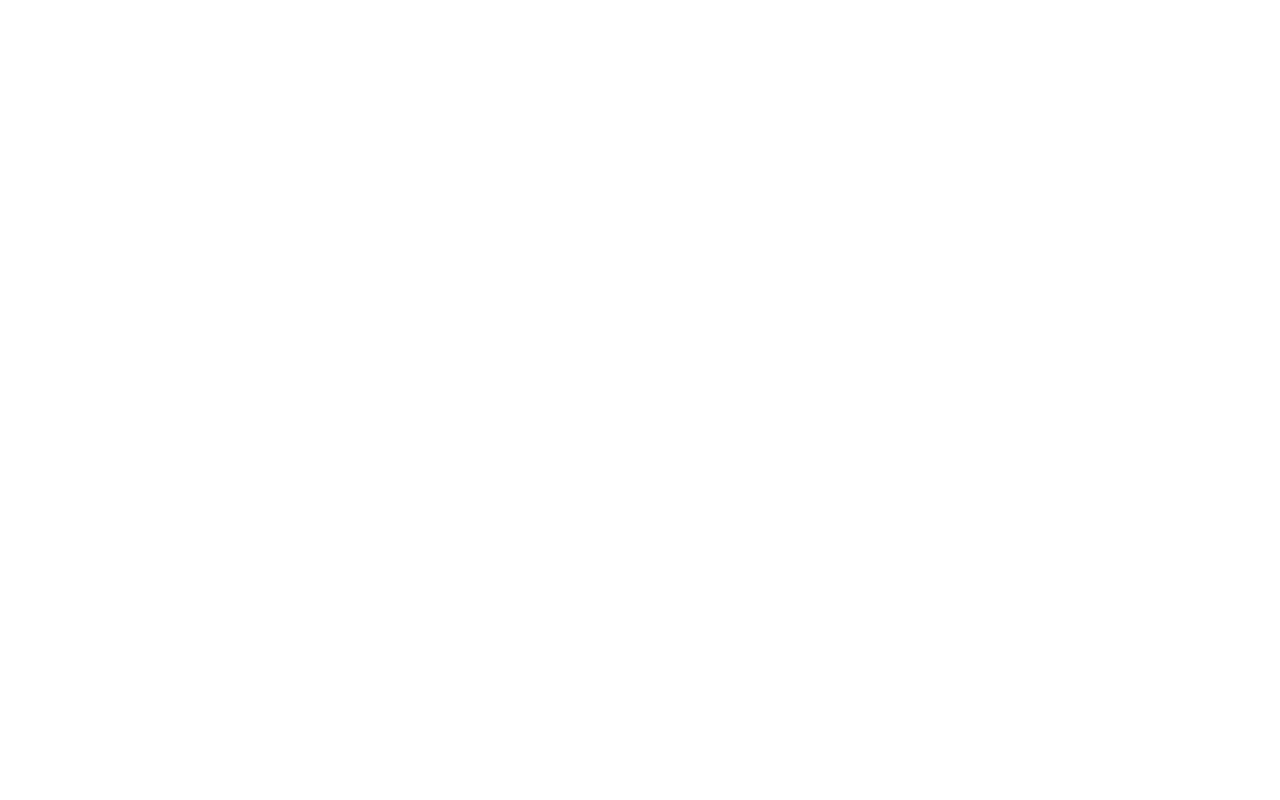
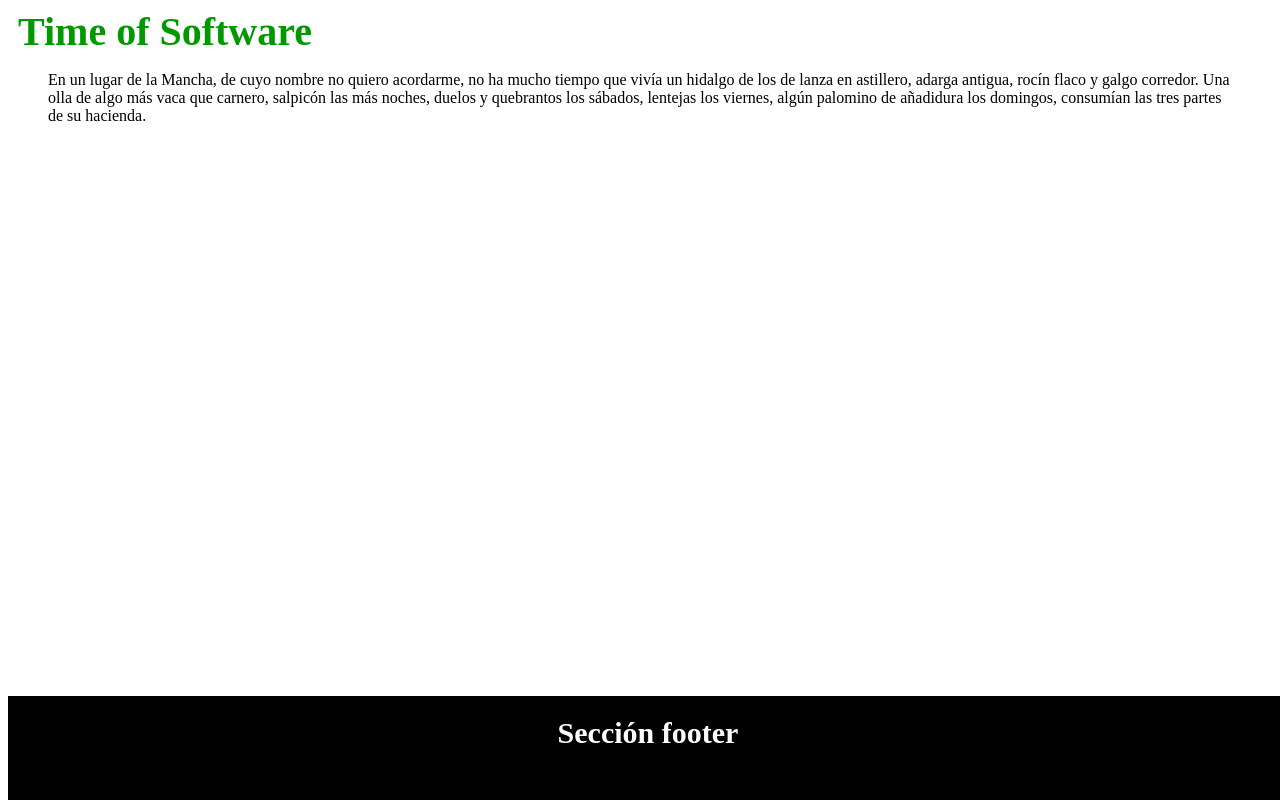
Before and after one commit to samsistem/mastermind, a plain HTML site: page Test libro/index.html in a window 1280 px wide. Drawn offline with Linux system fonts and the light colour scheme.

Commit message:
test libro

```diff
--- /dev/null
+++ b/Test libro/css/estilos.css
@@ -0,0 +1,27 @@
+.headsec {
+    font-size: 40px;
+    color: #009900;
+    font-weight: bold;
+    margin-left: 10px;
+}
+
+body {
+    margin: 10 px auto;
+}
+
+footer {
+    width: 100%;
+    bottom: 0px;
+    background-color: #000;
+    color: #fff;
+    position:absolute;
+    padding-top: 20px;
+    padding-bottom: 50px;
+    text-align: center;
+    font-size: 30px;
+    font-weight: bold;
+}
+
+bodysec {
+    margin-left: 20px;
+}
--- a/Test libro/index.html
+++ b/Test libro/index.html
@@ -3,9 +3,18 @@
 <head>
     <meta charset="UTF-8">
     <meta name="viewport" content="width=device-width, initial-scale=1.0">
+    <link rel="stylesheet" href="./css/estilos.css">
     <title>Document</title>
 </head>
-<body>
-
-</body>
+    <body>
+        <header>
+            <div class="headsec">Time of Software</div>
+        </header>
+        <div class="bodysec">
+            <blockquote>
+                En un lugar de la Mancha, de cuyo nombre no quiero acordarme, no ha mucho tiempo que vivía un hidalgo de los de lanza en astillero, adarga antigua, rocín flaco y galgo corredor. Una olla de algo más vaca que carnero, salpicón las más noches, duelos y quebrantos los sábados, lentejas los viernes, algún palomino de añadidura los domingos, consumían las tres partes de su hacienda.
+            </blockquote>
+        </div>
+        <footer> Sección footer</footer>
+    </body>
 </html>
```
